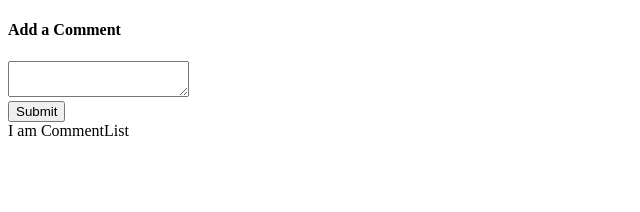
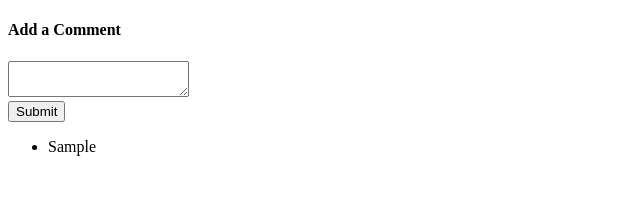
Before and after one commit to maysam-82/react-app-testing, a React (Create React App) app: page / in a window 1280 px wide. Both pictures are taken after typing "Sample" into the empty fields and a click on the button "Submit". Shown: the top 212 px of the page, without its empty margins (0-640 px from the left). Built offline with nearby package versions, Linux system fonts and the light colour scheme.

Commit message:
refactor CommentList

```diff
--- a/src/Components/CommentList/CommentList.js
+++ b/src/Components/CommentList/CommentList.js
@@ -1,5 +1,23 @@
 import React from 'react';
+import { connect } from 'react-redux';
 
-export default () => {
-	return <div>I am CommentList</div>;
+const CommentList = (props) => {
+	const renderComments = () => {
+		return props.comments.map((comment, index) => {
+			return <li key={`${index}-${comment}`}>{comment}</li>;
+		});
+	};
+	return (
+		<div>
+			<ul>{renderComments()}</ul>
+		</div>
+	);
 };
+
+const mapStateToProps = (state) => {
+	return {
+		comments: state.comments,
+	};
+};
+
+export default connect(mapStateToProps)(CommentList);
```
